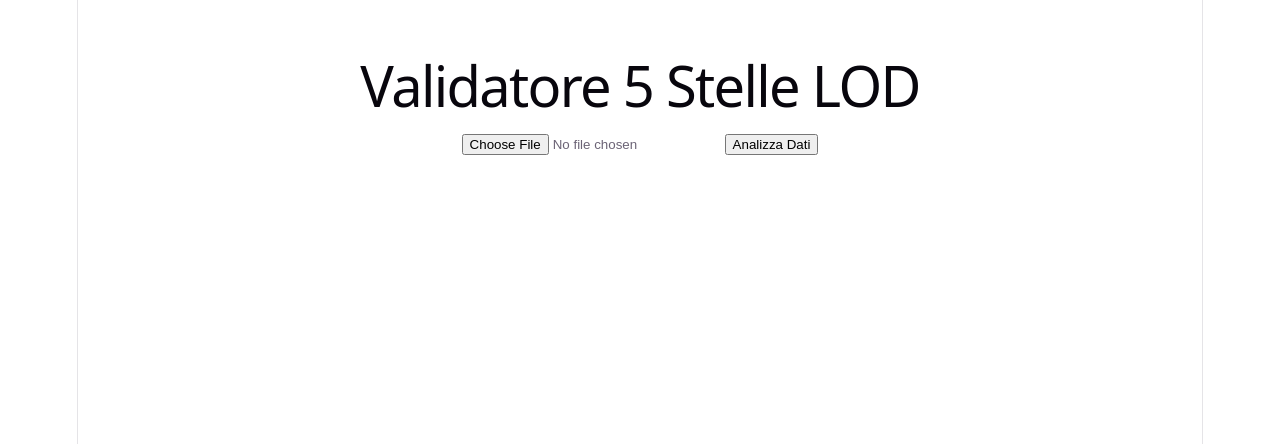
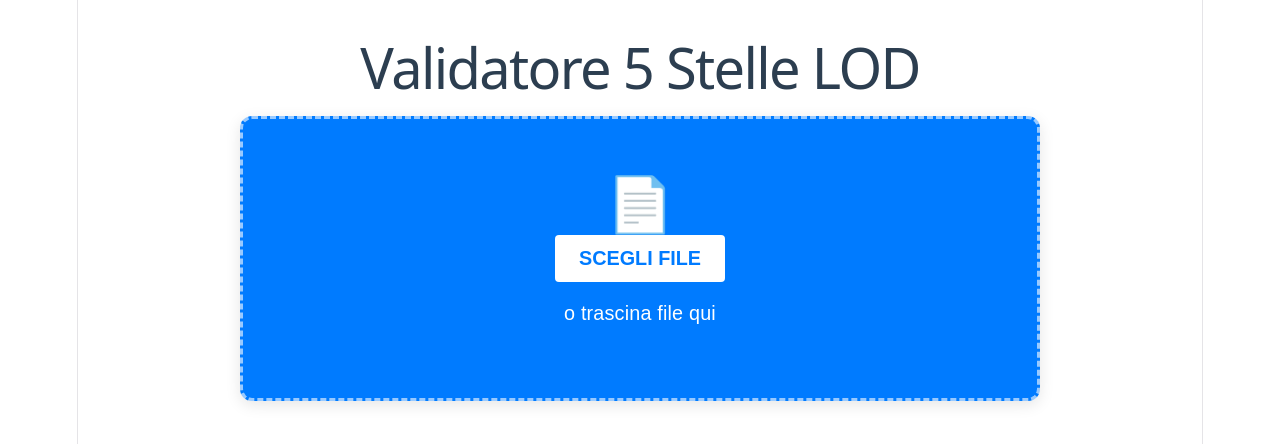
Before and after one commit to MattRom10/validatore-5-stelle-true, a React app in the folder frontend/: page / in a window 1280 px wide. Shown: the top 444 px of the page. Built offline with nearby package versions, Linux system fonts and the light colour scheme; the HTML template or start-up script is replaced by a standard one.

Commit message:
per mo va
Update the frontend for Dropzone

```diff
--- a/frontend/src/App.css
+++ b/frontend/src/App.css
@@ -1,184 +1,123 @@
-.counter {
-  font-size: 16px;
-  padding: 5px 10px;
-  border-radius: 5px;
-  color: var(--accent);
-  background: var(--accent-bg);
-  border: 2px solid transparent;
-  transition: border-color 0.3s;
-  margin-bottom: 24px;
-
-  &:hover {
-    border-color: var(--accent-border);
-  }
-  &:focus-visible {
-    outline: 2px solid var(--accent);
-    outline-offset: 2px;
-  }
+.app-container {
+  font-family: 'Segoe UI', Tahoma, Geneva, Verdana, sans-serif;
+  color: #333;
+  padding: 1rem;
 }
 
-.hero {
-  position: relative;
-
-  .base,
-  .framework,
-  .vite {
-    inset-inline: 0;
-    margin: 0 auto;
+.app-title {
+  text-align: center;
+  margin-top: 2rem;
+  color: #2c3e50;
 }
 
-  .base {
-    width: 170px;
-    position: relative;
-    z-index: 0;
+/* --- FASE DI CARICAMENTO --- */
+.loader-container {
+  text-align: center;
+  padding: 5rem;
 }
 
-  .framework,
-  .vite {
-    position: absolute;
+.spinner {
+  font-size: 3rem;
+  display: inline-block;
+  animation: spin 1.5s linear infinite;
+  margin-bottom: 1rem;
 }
 
-  .framework {
-    z-index: 1;
-    top: 34px;
-    height: 28px;
-    transform: perspective(2000px) rotateZ(300deg) rotateX(44deg) rotateY(39deg)
-      scale(1.4);
+@keyframes spin {
+  0% { transform: rotate(0deg); }
+  100% { transform: rotate(360deg); }
 }
 
-  .vite {
-    z-index: 0;
-    top: 107px;
-    height: 26px;
-    width: auto;
-    transform: perspective(2000px) rotateZ(300deg) rotateX(40deg) rotateY(39deg)
-      scale(0.8);
-  }
+/* --- FASE RISULTATI --- */
+.result-container {
+  text-align: center;
+  padding: 2rem;
 }
 
-#center {
-  display: flex;
-  flex-direction: column;
-  gap: 25px;
-  place-content: center;
-  place-items: center;
-  flex-grow: 1;
-
-  @media (max-width: 1024px) {
-    padding: 32px 20px 24px;
-    gap: 18px;
-  }
+.btn-reset {
+  background-color: #6c757d;
+  color: white;
+  border: none;
+  padding: 10px 20px;
+  font-size: 1rem;
+  font-weight: bold;
+  border-radius: 4px;
+  cursor: pointer;
+  margin-top: 1rem;
+  transition: background-color 0.2s ease;
 }
 
-#next-steps {
-  display: flex;
-  border-top: 1px solid var(--border);
-  text-align: left;
-
-  & > div {
-    flex: 1 1 0;
-    padding: 32px;
-    @media (max-width: 1024px) {
-      padding: 24px 20px;
-    }
+.btn-reset:hover {
+  background-color: #5a6268;
 }
 
-  .icon {
-    margin-bottom: 16px;
-    width: 22px;
-    height: 22px;
+/* --- FASE FILE PRONTO --- */
+.file-ready-container {
+  max-width: 600px;
+  margin: 3rem auto;
+  text-align: center;
+  background-color: #f8f9fa;
+  padding: 3rem 2rem;
+  border-radius: 12px;
+  box-shadow: 0 4px 15px rgba(0, 0, 0, 0.05);
 }
 
-  @media (max-width: 1024px) {
-    flex-direction: column;
-    text-align: center;
-  }
+.file-info-box {
+  background-color: white;
+  border: 1px solid #e0e0e0;
+  border-radius: 8px;
+  padding: 1.5rem;
+  margin: 1.5rem 0;
 }
 
-#docs {
-  border-right: 1px solid var(--border);
-
-  @media (max-width: 1024px) {
-    border-right: none;
-    border-bottom: 1px solid var(--border);
-  }
+.file-name {
+  font-size: 1.2rem;
+  font-weight: bold;
+  color: #333;
+  margin: 0.5rem 0;
 }
 
-#next-steps ul {
-  list-style: none;
-  padding: 0;
-  display: flex;
-  gap: 8px;
-  margin: 32px 0 0;
-
-  .logo {
-    height: 18px;
+.file-size {
+  color: #6c757d;
+  margin: 0;
 }
 
-  a {
-    color: var(--text-h);
-    font-size: 16px;
-    border-radius: 6px;
-    background: var(--social-bg);
+.action-buttons {
   display: flex;
-    padding: 6px 12px;
-    align-items: center;
-    gap: 8px;
-    text-decoration: none;
-    transition: box-shadow 0.3s;
-
-    &:hover {
-      box-shadow: var(--shadow);
-    }
-    .button-icon {
-      height: 18px;
-      width: 18px;
-    }
+  justify-content: center;
+  gap: 1rem;
+  margin-top: 2rem;
 }
 
-  @media (max-width: 1024px) {
-    margin-top: 20px;
-    flex-wrap: wrap;
-    justify-content: center;
-
-    li {
-      flex: 1 1 calc(50% - 8px);
+.btn-analyze {
+  background-color: #28a745;
+  color: white;
+  border: none;
+  padding: 12px 30px;
+  font-size: 1.1rem;
+  font-weight: bold;
+  border-radius: 6px;
+  cursor: pointer;
+  transition: background-color 0.2s ease;
+  box-shadow: 0 4px 6px rgba(40, 167, 69, 0.2);
 }
 
-    a {
-      width: 100%;
-      justify-content: center;
-      box-sizing: border-box;
-    }
-  }
+.btn-analyze:hover {
+  background-color: #218838;
 }
 
-#spacer {
-  height: 88px;
-  border-top: 1px solid var(--border);
-  @media (max-width: 1024px) {
-    height: 48px;
-  }
+.btn-cancel {
+  background-color: #e2e6ea;
+  color: #495057;
+  border: 1px solid #dae0e5;
+  padding: 12px 20px;
+  font-size: 1rem;
+  font-weight: bold;
+  border-radius: 6px;
+  cursor: pointer;
+  transition: all 0.2s ease;
 }
 
-.ticks {
-  position: relative;
-  width: 100%;
-
-  &::before,
-  &::after {
-    content: '';
-    position: absolute;
-    top: -4.5px;
-    border: 5px solid transparent;
+.btn-cancel:hover {
+  background-color: #d2d6da;
 }
-
-  &::before {
-    left: 0;
-    border-left-color: var(--border);
-  }
-  &::after {
-    right: 0;
-    border-right-color: var(--border);
-  }
-}
--- a/frontend/src/App.jsx
+++ b/frontend/src/App.jsx
@@ -1,57 +1,119 @@
-import { useState } from 'react'
+import React, { useState } from 'react';
+import Dropzone from './components/Dropzone';
+import './App.css';
 
 function App() {
-  const [file, setFile] = useState(null)
-  const [risultato, setRisultato] = useState(null)
+  // Aggiunto stato per memorizzare il file prima di inviarlo
+  const [fileDaAnalizzare, setFileDaAnalizzare] = useState(null);
 
-  const gestisciFile = (event) => {
-    setFile(event.target.files[0])
-  }
+  const [isAnalyzing, setIsAnalyzing] = useState(false);
+  const [risultato, setRisultato] = useState(null);
+  const [errore, setErrore] = useState(null);
 
-  const analizzaDataset = async () => {
-    if (!file) {
-      alert("Seleziona prima un file!")
-      return
-    }
+  // 1. Il Dropzone chiama questa funzione: memorizziamo solo il file, NON facciamo la fetch
+  const gestisciSelezioneFile = (file) => {
+    setFileDaAnalizzare(file);
+    setErrore(null);
+    setRisultato(null);
+  };
 
-    // Usiamo FormData per impacchettare il file.
-    // "dataset" è il nome esatto che il backend (multer) si aspetta!
-    const formData = new FormData()
-    formData.append("dataset", file)
+  // 2. Il bottone "Analizza Dataset" chiama questa funzione: invia il file al backend
+  const avviaAnalisi = async () => {
+    if (!fileDaAnalizzare) return;
+
+    setIsAnalyzing(true);
+    setErrore(null);
+
+    const formData = new FormData();
+    formData.append('dataset', fileDaAnalizzare); // 'dataset' come nel backend
 
     try {
-      const response = await fetch("http://localhost:5001/api/upload", {
-        method: "POST",
+      const response = await fetch('http://localhost:5001/api/upload', {
+        method: 'POST',
         body: formData,
-      })
+      });
 
-      const data = await response.json()
-      setRisultato(data)
-    } catch (error) {
-      console.error("Errore di connessione:", error)
-      setRisultato({ error: "Errore di connessione con il backend" })
+      if (!response.ok) {
+        throw new Error('Il server non ha risposto correttamente.');
+      }
+
+      const data = await response.json();
+      setRisultato(data);
+    } catch (err) {
+      setErrore(err.message);
+    } finally {
+      setIsAnalyzing(false);
     }
-  }
+  };
+
+  // Funzione per annullare e tornare alla dropzone
+  const annullaSelezione = () => {
+    setFileDaAnalizzare(null);
+    setErrore(null);
+  };
+
+  const riavviaTutto = () => {
+    setFileDaAnalizzare(null);
+    setRisultato(null);
+    setErrore(null);
+  };
 
   return (
-    <div style={{ padding: '40px', fontFamily: 'sans-serif' }}>
-      <h1>Validatore 5 Stelle LOD</h1>
+    <div className="app-container">
+      <h1 className="app-title">Validatore 5 Stelle LOD</h1>
 
-      <div style={{ marginBottom: '20px' }}>
-        <input type="file" onChange={gestisciFile} />
-        <button onClick={analizzaDataset} style={{ marginLeft: '10px' }}>
-          Analizza Dati
-        </button>
-      </div>
+      {/* STEP 1: Nessun file selezionato -> Mostra la Dropzone */}
+      {!isAnalyzing && !risultato && !fileDaAnalizzare && (
+        <Dropzone onFileSelected={gestisciSelezioneFile} errore={errore} />
+      )}
 
-      {risultato && (
-        <div style={{ background: '#f4f4f4', padding: '20px', borderRadius: '8px' }}>
-          <h3>Risultato Diagnostica:</h3>
-          <pre>{JSON.stringify(risultato, null, 2)}</pre>
+      {/* STEP 2: File selezionato -> Mostra riepilogo e bottone Analizza */}
+      {!isAnalyzing && !risultato && fileDaAnalizzare && (
+        <div className="file-ready-container">
+          <h2>File pronto per l'analisi</h2>
+          <div className="file-info-box">
+            <span style={{ fontSize: '2rem' }}>📄</span>
+            <p className="file-name">{fileDaAnalizzare.name}</p>
+            <p className="file-size">{(fileDaAnalizzare.size / 1024 / 1024).toFixed(2)} MB</p>
+          </div>
+
+          <div className="action-buttons">
+            <button className="btn-cancel" onClick={annullaSelezione}>
+              Annulla
+            </button>
+            <button className="btn-analyze" onClick={avviaAnalisi}>
+              Analizza Dataset
+            </button>
+          </div>
+        </div>
+      )}
+
+      {/* STEP 3: Analisi in corso -> Mostra il Loader */}
+      {isAnalyzing && (
+        <div className="loader-container">
+          <div className="spinner">⚙️</div>
+          <h2>Analisi in corso...</h2>
+          <p>Scansione semantica e strutturale in stream processing.</p>
+        </div>
+      )}
+
+      {/* STEP 4: Risultati pronti -> Mostra la Pagella */}
+      {risultato && !isAnalyzing && (
+        <div className="result-container">
+          <h2>Hai ottenuto {risultato.stelleAssegnate} Stelle!</h2>
+
+          <pre style={{ textAlign: 'left', display: 'inline-block', backgroundColor: '#f4f4f4', padding: '15px' }}>
+            {JSON.stringify(risultato, null, 2)}
+          </pre>
+          <br />
+
+          <button className="btn-reset" onClick={riavviaTutto}>
+            Analizza un altro file
+          </button>
         </div>
       )}
     </div>
-  )
+  );
 }
 
-export default App
+export default App;
--- /dev/null
+++ b/frontend/src/components/Dropzone.css
@@ -0,0 +1,63 @@
+.dropzone-container {
+  max-width: 800px;
+  margin: 2rem auto;
+  text-align: center;
+  font-family: sans-serif;
+}
+
+.dropzone-error {
+  color: #d9534f;
+  background-color: #fdf7f7;
+  padding: 10px;
+  border-radius: 8px;
+  margin-bottom: 1rem;
+  border: 1px solid #d9534f;
+}
+
+.dropzone-area {
+  background-color: #007bff;
+  color: white;
+  border: 3px dashed rgba(255, 255, 255, 0.6);
+  border-radius: 12px;
+  padding: 4rem 2rem;
+  transition: all 0.2s ease-in-out;
+  cursor: pointer;
+  box-shadow: 0 4px 15px rgba(0, 0, 0, 0.1);
+}
+
+/* Cambia colore quando l'utente trascina il file sopra */
+.dropzone-area.active {
+  background-color: #4aa3ff;
+  border-color: white;
+}
+
+.dropzone-icon {
+  font-size: 3rem;
+  margin-bottom: 1rem;
+}
+
+.dropzone-button {
+  background-color: white;
+  color: #007bff;
+  border: none;
+  padding: 12px 24px;
+  font-size: 1.1rem;
+  font-weight: bold;
+  border-radius: 4px;
+  cursor: pointer;
+  margin-bottom: 1rem;
+  transition: background-color 0.2s ease;
+}
+
+.dropzone-button:hover {
+  background-color: #f0f0f0;
+}
+
+.dropzone-text {
+  margin: 0;
+  font-size: 1.1rem;
+}
+
+.hidden-input {
+  display: none;
+}
--- a/frontend/src/Dropzone.jsx
+++ b/frontend/src/components/Dropzone.jsx
@@ -1,4 +1,5 @@
 import React, { useState, useRef } from 'react';
+import './Dropzone.css';
 
 const Dropzone = ({ onFileSelected, errore }) => {
   const [isDragging, setIsDragging] = useState(false);
@@ -29,10 +30,10 @@ const Dropzone = ({ onFileSelected, errore }) => {
   };
 
   return (
-    <div className='ErroreSeSta'>
-      {/* Mostriamo l'errore sopra il box blu se presente */}
+    <div className="dropzone-container">
+
       {errore && (
-        <div style={{ color: '#d9534f', backgroundColor: '#fdf7f7', padding: '10px', borderRadius: '8px', marginBottom: '1rem', border: '1px solid #d9534f' }}>
+        <div className="dropzone-error">
           <strong>Errore:</strong> {errore}
         </div>
       )}
@@ -41,22 +42,24 @@ const Dropzone = ({ onFileSelected, errore }) => {
         onDragOver={onDragOver}
         onDragLeave={onDragLeave}
         onDrop={onDrop}
+        className={`dropzone-area ${isDragging ? 'active' : ''}`}
       >
-        <div style={{ fontSize: '3rem', marginBottom: '1rem' }}>📄</div>
+        <div className="dropzone-icon">📄</div>
 
-        <button className='ScegliFile'
+        <button
           onClick={() => fileInputRef.current.click()}
+          className="dropzone-button"
         >
           SCEGLI FILE
         </button>
 
-        <p style={{ margin: 0, fontSize: '1.1rem' }}>o trascina file qui</p>
+        <p className="dropzone-text">o trascina file qui</p>
 
         <input
           type="file"
           ref={fileInputRef}
           onChange={onFileSelect}
-          style={{ display: 'none' }}
+          className="hidden-input"
         />
       </div>
     </div>
```
Lines whose indentation alone changed are shown as unchanged.
